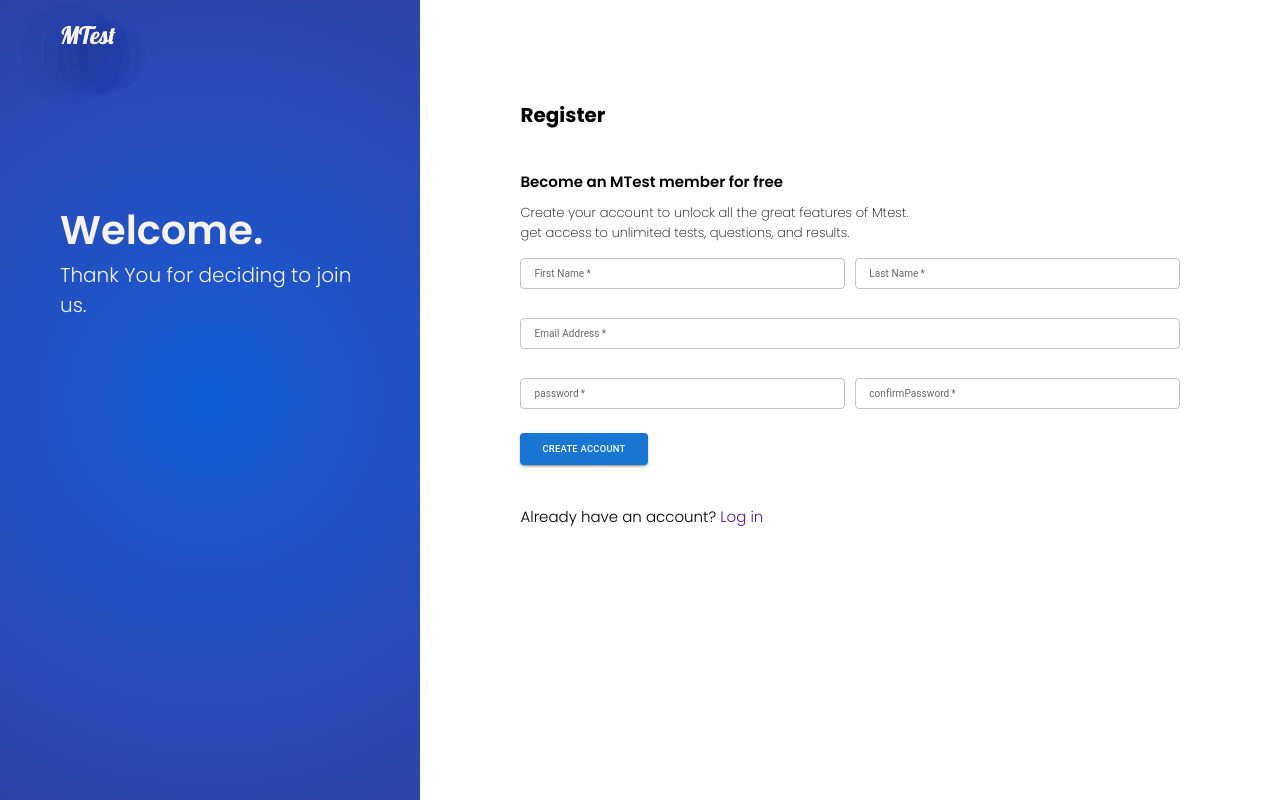
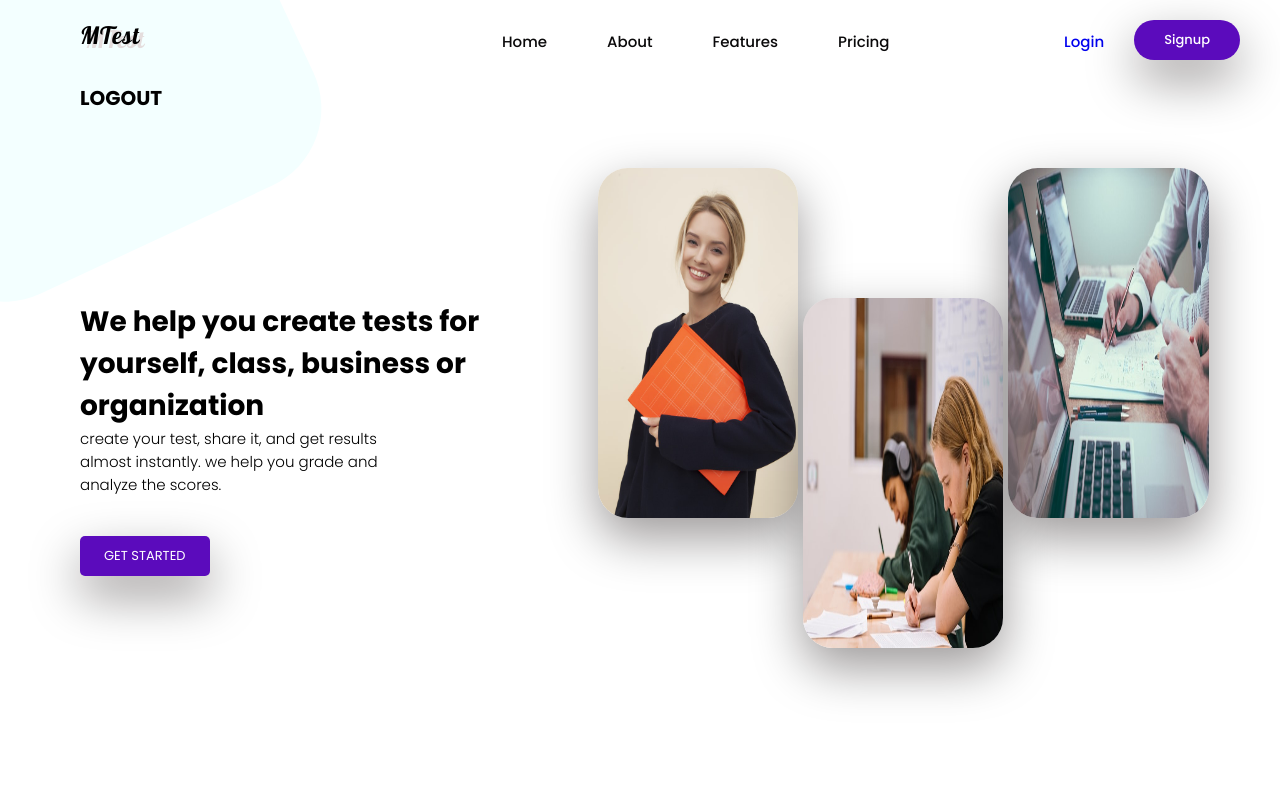
Before and after one commit to seyimarv/testcreator, a React (Create React App) app: page / in a window 1280 px wide. Shown: the top 800 px of the page. Built offline with nearby package versions, Linux system fonts and the light colour scheme.

Commit message:
added routes, and logoutUser function

```diff
--- a/src/App.tsx
+++ b/src/App.tsx
@@ -3,13 +3,31 @@ import "./App.scss";
 import LoginForm from "./Pages/AuthPages/Login";
 import SignupForm from "./Pages/AuthPages/Signup";
 import Landingpage from "./Pages/Landingpage/Landingpage";
+import {
+  Routes,
+  Route,
+  Navigate,
+} from "react-router-dom";
+import { useSelector } from "react-redux";
+import { RootState } from "./redux/root-reducer";
 
 function App() {
+  const currentUser = useSelector((state: RootState) => state.user.currentUser);
   return (
-    <>
-      <SignupForm />
-      <LoginForm />
-    </>
+    <Routes>
+      <Route
+        path="/"
+        element={ <Landingpage />}
+      />
+      <Route
+        path="/login"
+        element={currentUser ? <Navigate to="/" /> : <LoginForm />}
+      />
+      <Route
+        path="/signup"
+        element={currentUser ? <Navigate to="/" /> : <SignupForm />}
+      />
+    </Routes>
   );
 }
 
--- a/src/Components/Header/Header.tsx
+++ b/src/Components/Header/Header.tsx
@@ -1,4 +1,5 @@
 import React from "react";
+import { Link } from "react-router-dom";
 import "./navigation.scss";
 
 type navigationItems = {
@@ -6,15 +7,16 @@ type navigationItems = {
   path: any;
 };
 
-
 type navigationProps = {
   itemName: string;
-    path: string
+  path: string;
 };
 export const NavigationItems = ({ itemName, path }: navigationProps) => {
   return (
     <li className="navigation__item">
-      <a href="" className={`navigation__link`}>{itemName}</a>
+      <a href="" className={`navigation__link`}>
+        {itemName}
+      </a>
     </li>
   );
 };
@@ -28,23 +30,27 @@ const LandingpageHeaderItems: readonly navigationItems[] = [
 
 const Header = () => {
   return (
-    <div className='landingpage__navigation'>
-     <ul className='landingpage__navigation--list'>
-        <li className='landingpage__navigation--logo'>
-            <div className='landingpage__navigation--logo-background'>
-
-            </div>
-            <span>
-            MTest
-            </span>
+    <div className="landingpage__navigation">
+      <ul className="landingpage__navigation--list">
+        <li className="landingpage__navigation--logo">
+          <div className="landingpage__navigation--logo-background"></div>
+          <span>MTest</span>
         </li>
         {LandingpageHeaderItems.map((item, i) => {
-        return <NavigationItems key={i} itemName={item.name} path={item.path} />;
+          return (
+            <NavigationItems key={i} itemName={item.name} path={item.path} />
+          );
         })}
         <li>
-            <ul className='landingpage__navigation--auth'>
+          <ul className="landingpage__navigation--auth">
+            <Link to="/login">
               <li>Login</li>
-                <li className='btn-rounded btn-primary landingpage__navigation--auth-signup'>Signup</li>
+            </Link>
+            <Link to='/signup'>
+              <li className="btn-rounded btn-primary landingpage__navigation--auth-signup">
+                Signup
+              </li>
+            </Link>
           </ul>
         </li>
       </ul>
--- a/src/Components/Header/navigation.scss
+++ b/src/Components/Header/navigation.scss
@@ -18,7 +18,7 @@
         width: 100%;
         list-style: none;
         padding: 0rem 0rem;
-        font-size: 1.3rem;
+        font-size: 1.5rem;
         height: 100%;
 
         @include respond(phone) {
--- a/src/Pages/AuthPages/Login.tsx
+++ b/src/Pages/AuthPages/Login.tsx
@@ -6,6 +6,7 @@ import Button from "@mui/material/Button";
 import "./authpages.scss";
 import { useAuthUser} from "../../services/user.services";
 import { API } from "../../utils/Api-constants";
+import { Link } from "react-router-dom";
 const LoginForm = () => {
   const mutation = useAuthUser('login', API.LOGIN_API)
   return (
@@ -77,7 +78,7 @@ const LoginForm = () => {
             Log in
           </Button>
           <p className="text-md mt-sm">
-            Yet to open an account? <a href="">Sign up</a>
+            Yet to open an account? <Link to='/signup'>Sign up</Link>
           </p>
         </Form>
       </div>
--- a/src/Pages/AuthPages/Signup.tsx
+++ b/src/Pages/AuthPages/Signup.tsx
@@ -4,10 +4,8 @@ import * as Yup from "yup";
 import { MyTextInput } from "../../Components/Forminput/Forminput";
 import Button from "@mui/material/Button";
 import "./authpages.scss";
-// import { signUpUser } from "../../services/user.services";
-import { useMutation } from "react-query"
+import { Link } from "react-router-dom";
 import {API} from '../../utils/Api-constants'
-import axios from 'axios'
 import { useAuthUser } from "../../services/user.services";
 const SignupForm = () => {
   const mutation = useAuthUser('signup', API.SIGN_UP_API)
@@ -109,7 +107,7 @@ const SignupForm = () => {
             Create Account
           </Button>
           <p className="text-md mt-sm">
-            Already have an account? <a href="">Log in</a>
+            Already have an account? <Link to='/login'>Log in</Link>
           </p>
         </Form>
       </div>
--- a/src/Pages/Landingpage/Landingpage.tsx
+++ b/src/Pages/Landingpage/Landingpage.tsx
@@ -11,10 +11,14 @@ import EmployerImage from "../../images/employer.svg";
 import CreateTest from "../../images/createExam.jpg";
 import manageExam from "../../images/manageExam.jpg";
 import attemptExam from "../../images/attemptTest.jpg";
+import { Link } from "react-router-dom";
+import { useLogOutUser } from "../../services/user.services";
 const Landingpage = () => {
+  const logOut = useLogOutUser()
   return (
     <div className="landingpage">
       <Header />
+      <h1 onClick={logOut}>LOGOUT</h1>
       <section className="landingpage__firstsection">
         <section className="landingpage__firstsection--text">
           <p className="text-lg">
@@ -25,7 +29,7 @@ const Landingpage = () => {
             create your test, share it, and get results almost instantly. we
             help you grade and analyze the scores.
           </p>
-          <a className="btn-primary mt-sm">GET STARTED</a>
+          <Link to='/signup' className="btn-primary mt-sm">GET STARTED</Link>
         </section>
         <div className="landingpage__firstsection--images">
           <img src={StudentImage} alt="" />
--- a/src/index.tsx
+++ b/src/index.tsx
@@ -3,27 +3,23 @@ import ReactDOM from "react-dom";
 import "./index.css";
 import App from "./App";
 import reportWebVitals from "./reportWebVitals";
-import {
-  useQuery,
-  useMutation,
-  useQueryClient,
-  QueryClient,
-  QueryClientProvider,
-} from 'react-query'
+import { QueryClient, QueryClientProvider } from "react-query";
 import { Provider } from "react-redux";
 import { store, persistor } from "./redux/store";
 import { PersistGate } from "redux-persist/integration/react";
-
-const queryClient = new QueryClient()
+import { BrowserRouter } from "react-router-dom";
+const queryClient = new QueryClient();
 
 ReactDOM.render(
   <React.StrictMode>
     <Provider store={store}>
-      <PersistGate persistor={persistor}>
-      <QueryClientProvider client={queryClient}>
-        <App />
-        </QueryClientProvider>
-      </PersistGate>
+      <BrowserRouter>
+        <PersistGate persistor={persistor}>
+          <QueryClientProvider client={queryClient}>
+            <App />
+          </QueryClientProvider>
+        </PersistGate>
+      </BrowserRouter>
     </Provider>
   </React.StrictMode>,
   document.getElementById("root")
--- a/src/redux/root-reducer.ts
+++ b/src/redux/root-reducer.ts
@@ -18,4 +18,8 @@ const rootReducer = combineReducers({
 
 })
 
+export type RootState = ReturnType<typeof rootReducer>
+// Inferred type: {posts: PostsState, comments: CommentsState, users: UsersState}
+
+
 export default  persistReducer(persistConfig, rootReducer)
--- a/src/redux/user/user.actions.ts
+++ b/src/redux/user/user.actions.ts
@@ -2,7 +2,7 @@ import { userActionTypes } from "./user.types";
 import { userType } from "../../types/Types";
 
 
-export const setCurrentUser =( user: userType) => ({
+export const setCurrentUser =( user: null | userType) => ({
     type: userActionTypes.SET_CURRENT_USER,
     payload: user
 })
--- a/src/services/user.services.ts
+++ b/src/services/user.services.ts
@@ -3,8 +3,9 @@ import axios from "axios";
 import { loginUserType, postUserType} from "../types/Types";
 import { useDispatch } from "react-redux";
 import { setCurrentUser } from "../redux/user/user.actions";
+import { useNavigate } from "react-router-dom";
 
-export const useAuthUser = (type: string, API: any) => {
+export const useAuthUser = (type: string, API: string) => {
     const dispatch = useDispatch()
     const  authFunc = async (values: loginUserType | postUserType) => {
        let response;
@@ -29,7 +30,6 @@ export const useAuthUser = (type: string, API: any) => {
               return;
           }
           if(error.response.status === 401) {
-              console.log(error.response)
               alert( error.response.data.message )
               return;
           }
@@ -42,3 +42,15 @@ export const useAuthUser = (type: string, API: any) => {
     });
     return mutation;
 }
+
+
+export const useLogOutUser = () => {
+  const dispatch = useDispatch()
+  const navigate = useNavigate()
+  const logout = () => {
+    dispatch(setCurrentUser(null))
+    navigate('/')
+  }
+  return logout;
+
+}
```
Lines whose indentation alone changed are shown as unchanged.
